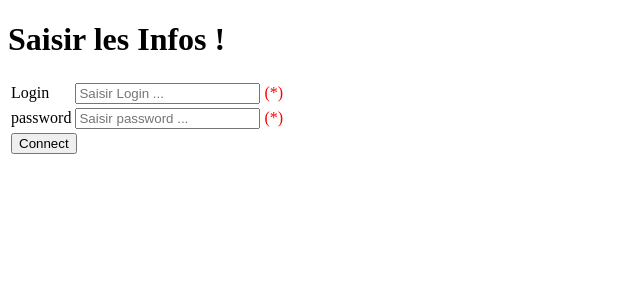
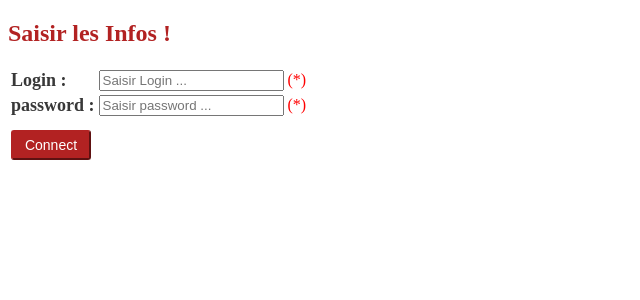
Before and after one commit to YoussefBenlarbi/From-prep-react, a React (Create React App) app: page / in a window 1280 px wide. Shown: the top 300 px of the page, without its empty margins (0-640 px from the left). Built offline with nearby package versions, Linux system fonts and the light colour scheme.

Commit message:
adding style to labels and Button and utput field

```diff
--- a/src/S9/Authentification.js
+++ b/src/S9/Authentification.js
@@ -1,20 +1,22 @@
 import { useState } from 'react';
 import Comptes from '../data/Comptes';
 function Authentification() {
-	// const StyleButton = {
-	// 	color: '#fff',
-	// 	borderColor: ' #5c5cff',
-	// 	padding: '5px',
-	// 	width: '120px',
-	// 	fontSize: '16px',
-	// 	fontFamilly: 'sans-serif',
-	// 	backgroundColor: '#5c5cff',
-	// 	borderRadius: '5px',
-	// };
+	const StyleButton = {
+		color: '#fff',
+		borderColor: 'firebrick',
+		padding: '5px',
+		width: '80px',
+		fontSize: '14px',
+		fontFamilly: 'sans-serif',
+		backgroundColor: 'firebrick',
+		borderRadius: '3px',
+		marginTop: '10px',
+	};
 	const lblStyle = { color: 'red' };
 	const [login, setLogin] = useState('');
 	const [password, setPassword] = useState('');
-	const [isLogged, setisLogged] = useState(false);
+	const [isLogged, setisLogged] = useState('');
+	const [info, setInfo] = useState('');
 
 	function Check(e) {
 		e.preventDefault();
@@ -24,7 +26,11 @@ function Authentification() {
 		if (compte != null) {
 			setisLogged(true);
 		} else {
-			setisLogged(false);
+			if (login.trim() !== '' && login.trim() !== '') {
+				setisLogged(false);
+			} else {
+				setInfo('Tous les champs sont obligatoires !');
+			}
 		}
 	}
 
@@ -35,7 +41,11 @@ function Authentification() {
 			<form onSubmit={(e) => Check(e)}>
 				<table>
 					<tr>
-						<td>Login</td>
+						<td
+							style={{ fontWeight: 'bold', fontSize: '18px', color: '#383838' }}
+						>
+							Login :
+						</td>
 						<td>
 							<input
 								type="text"
@@ -46,7 +56,11 @@ function Authentification() {
 						<td style={lblStyle}>{login.trim() === '' ? '(*)' : ''}</td>
 					</tr>
 					<tr>
-						<td>password</td>
+						<td
+							style={{ fontWeight: 'bold', fontSize: '18px', color: '#383838' }}
+						>
+							password :
+						</td>
 						<td>
 							<input
 								type="password"
@@ -59,11 +73,20 @@ function Authentification() {
 
 					<tr>
 						<td colSpan={3}>
-							<button>Connect</button>{' '}
+							<button style={StyleButton}>Connect</button>{' '}
 						</td>
 					</tr>
 					<tr>
-						<td colSpan={3}>{isLogged === false ? '' : 'Connected !'}</td>
+						<td
+							colSpan={3}
+							style={{ fontWeight: 'bold', fontSize: '18px', color: '#383838' }}
+						>
+							{isLogged === ''
+								? info
+								: isLogged === true
+								? 'Connected'
+								: 'Les infos incorrect !'}
+						</td>
 					</tr>
 				</table>
 			</form>
--- a/src/index.js
+++ b/src/index.js
@@ -8,7 +8,7 @@ const root = ReactDOM.createRoot(document.getElementById('root'));
 
 root.render(
 	<React.StrictMode>
-    <h1>Saisir les Infos !</h1>
+    <h2 style={{color:"firebrick"}}>Saisir les Infos !</h2>
 		<App  />
 	</React.StrictMode>
 );
```
